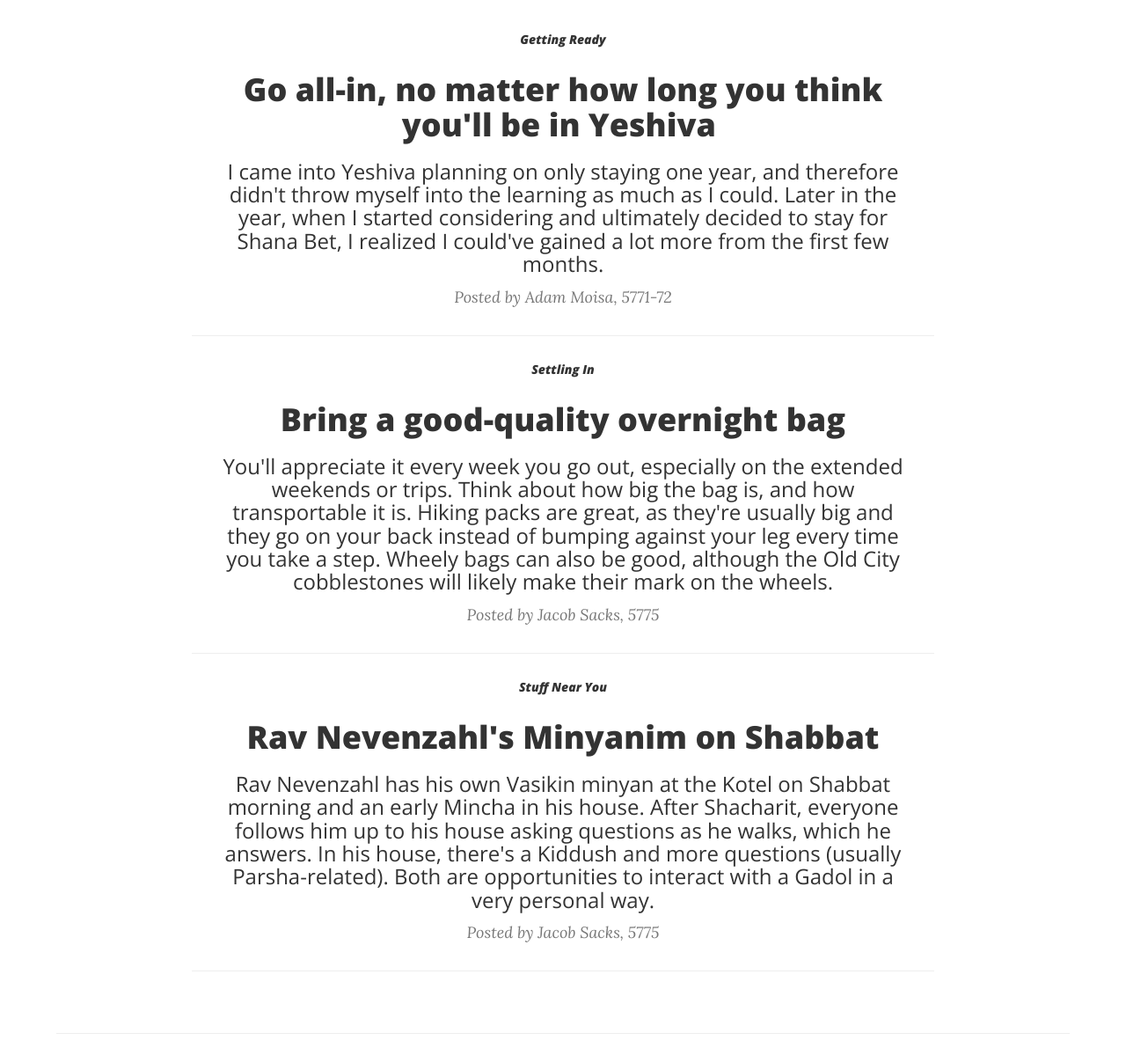
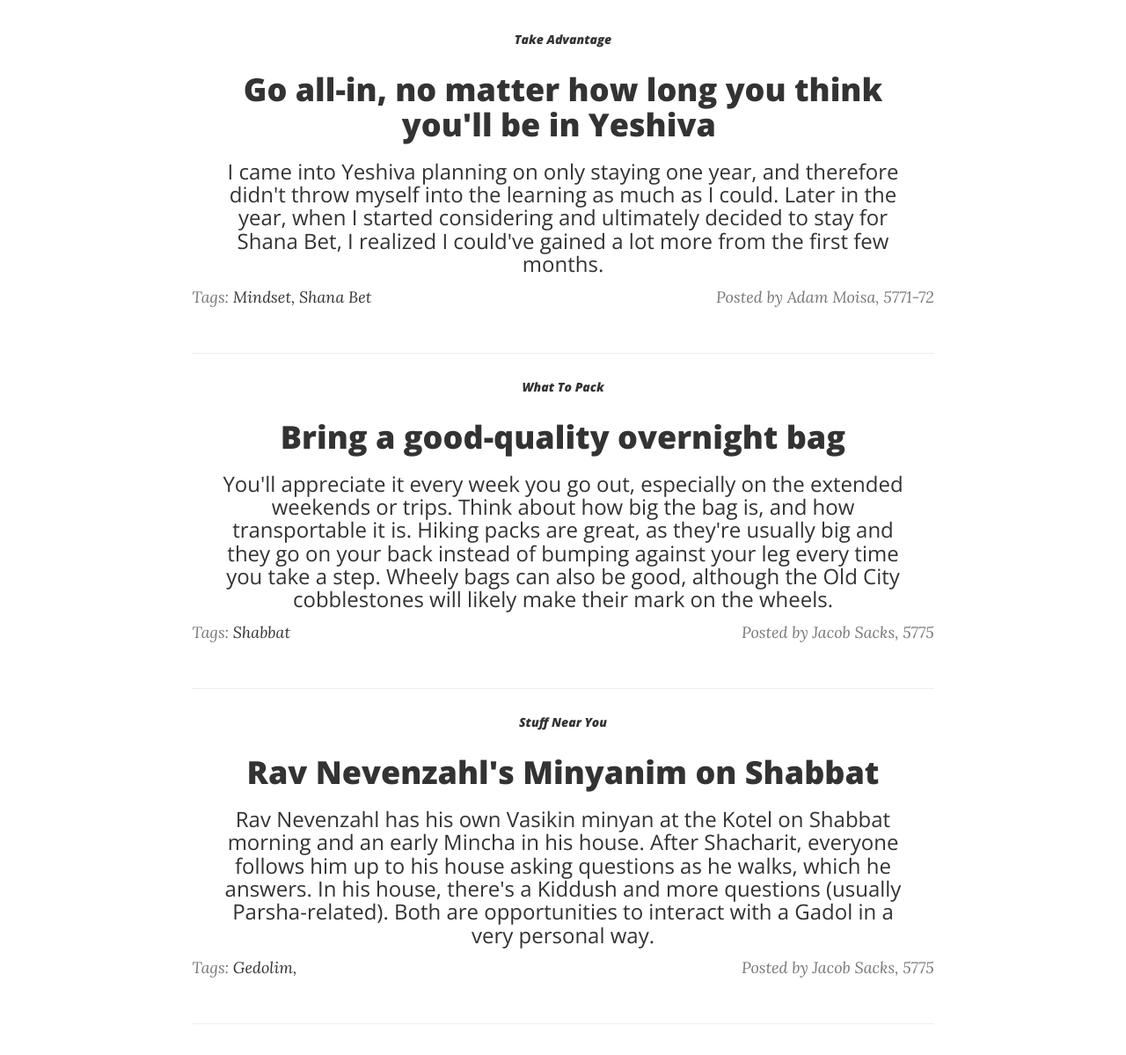
Before and after one commit to goldsteintzvi/BYY, a website: page hakotel.html in a window 1280 px wide. Shown: the part 601-1800 px from the top of the page at 88% size. Drawn offline with nearby package versions, Linux system fonts and the light colour scheme.

Commit message:
each pill is a dropdown and began adding tags

```diff
--- a/hakotel.html
+++ b/hakotel.html
@@ -109,7 +109,7 @@
          <div class="row">
             <div class="col-lg-8 col-lg-offset-2 col-md-6 col-sm-10 col-sm-offset-1 mx-auto">
               <div class="post-preview">
-                <h2 class="caption">Getting Ready</h2>
+                <h2 class="caption">Take Advantage</h2>
 
                   <h2 class="post-title">
                     Go all-in, no matter how long you think you'll be in Yeshiva
@@ -117,14 +117,15 @@
                   <h3 class="post-subtitle">
                     I came into Yeshiva planning on only staying one year, and therefore didn't throw myself into the learning as much as I could. Later in the year, when I started considering and ultimately decided to stay for Shana Bet, I realized I could've gained a lot more from the first few months.
                   </h3>
-
-                <p class="post-meta">Posted by Adam Moisa, 5771-72</p>
+            <p  class="post-meta" style="float: left;">Tags: <a href="#Mindset">Mindset,</a> <a href="#ShanaBet">Shana Bet</a> </p>
+            <p  class="post-meta" style="float: right;">Posted by Adam Moisa, 5771-72</p>
+            <div style="clear: both;"></div>
               </div>
               <hr>
             </div>
             <div class="col-lg-8 col-lg-offset-2 col-md-6 col-sm-10 col-sm-offset-1 mx-auto">
               <div class="post-preview">
-                <h2 class="caption">Settling In</h2>
+                <h2 class="caption">What To Pack</h2>
 
                   <h2 class="post-title">
                     Bring a good-quality overnight bag
@@ -132,8 +133,9 @@
                   <h3 class="post-subtitle">
                     You'll appreciate it every week you go out, especially on the extended weekends or trips. Think about how big the bag is, and how transportable it is. Hiking packs are great, as they're usually big and they go on your back instead of bumping against your leg every time you take a step. Wheely bags can also be good, although the Old City cobblestones will likely make their mark on the wheels.
                   </h3>
-
-                <p class="post-meta">Posted by Jacob Sacks, 5775</p>
+                  <p  class="post-meta" style="float: left;">Tags: <a href="#Shabbat">Shabbat</a></p>
+            <p  class="post-meta" style="float: right;">Posted by Jacob Sacks, 5775</p>
+            <div style="clear: both;"></div>
               </div>
               <hr>
             </div>
@@ -147,8 +149,9 @@
                   <h3 class="post-subtitle">
                     Rav Nevenzahl has his own Vasikin minyan at the Kotel on Shabbat morning and an early Mincha in his house. After Shacharit, everyone follows him up to his house asking questions as he walks, which he answers. In his house, there's a Kiddush and more questions (usually Parsha-related). Both are opportunities to interact with a Gadol in a very personal way.
                   </h3>
-
-                <p class="post-meta">Posted by Jacob Sacks, 5775</p>
+                  <p  class="post-meta" style="float: left;">Tags: <a href="#Gedolim">Gedolim,</a></p>
+                  <p  class="post-meta" style="float: right;">Posted by Jacob Sacks, 5775</p>
+                  <div style="clear: both;"></div>
               </div>
               <hr>
             </div>
```
